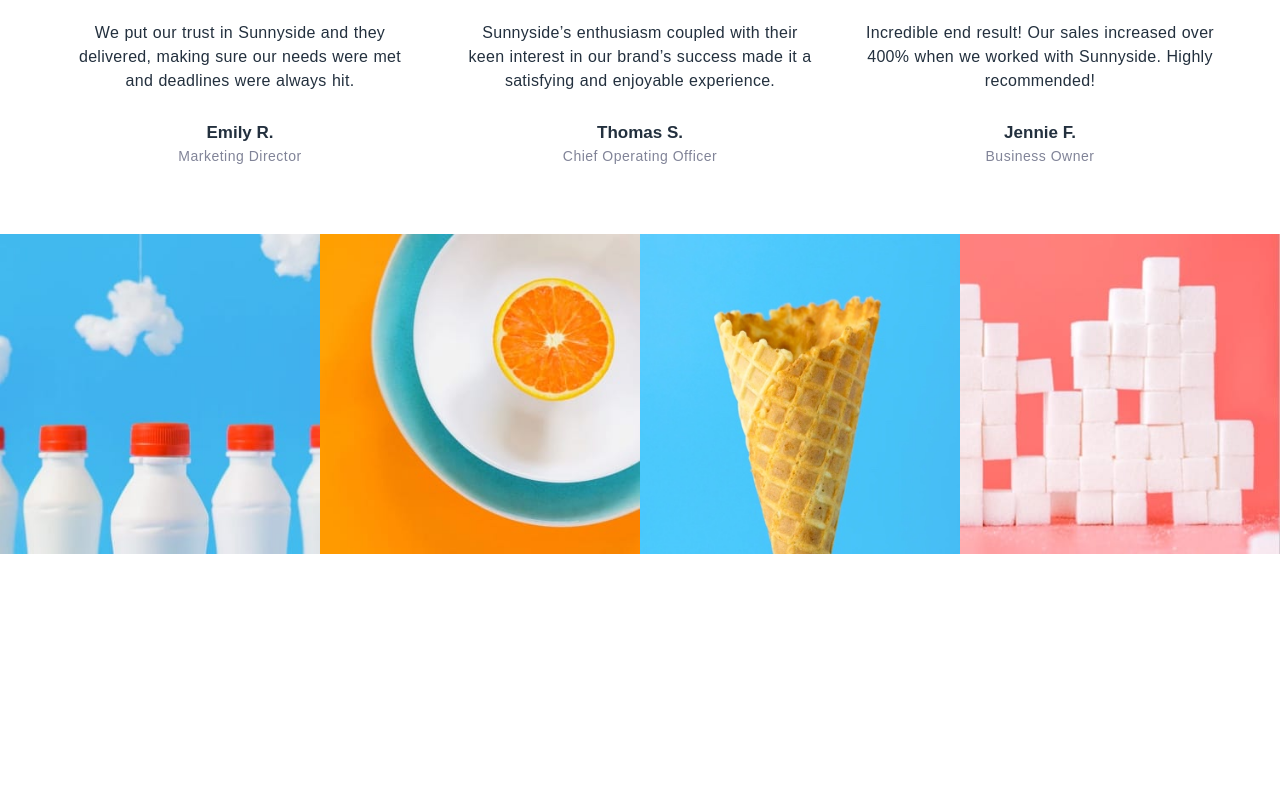
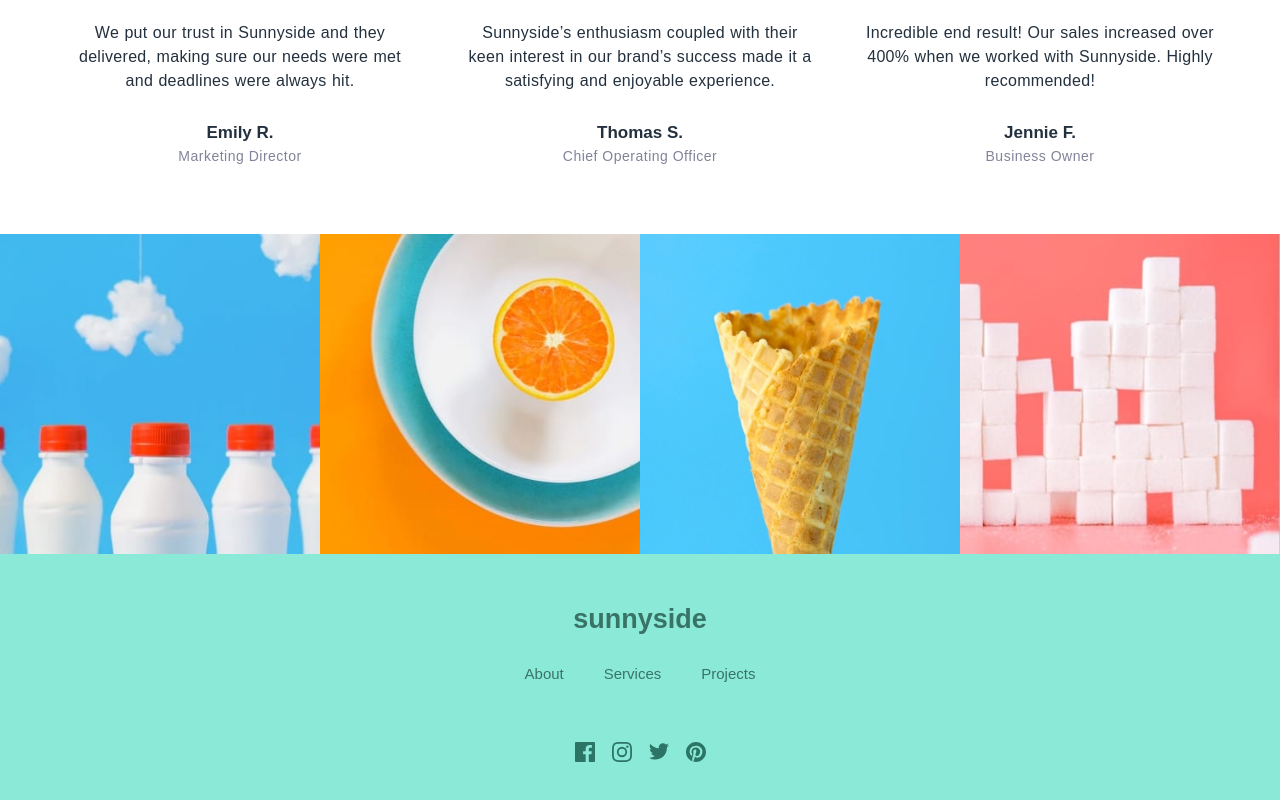
Before and after one commit to amirhossein-peyvand/sunnyside-agency-landing-page, a React (Vite) app: page / in a window 1280 px wide. Shown: the part 2551-3351 px from the top of the page. Before the commit the page ends 3105 px from the top, so only its background shows below. Built offline with nearby package versions, Linux system fonts and the light colour scheme.

Commit message:
Building Footer component

```diff
--- a/src/App.tsx
+++ b/src/App.tsx
@@ -1,3 +1,4 @@
+import Footer from "./components/Footer";
 import Header from "./components/Header";
 import MainArea from "./components/MainArea";
 
@@ -6,6 +7,7 @@ function App() {
     <>
       <Header />
       <MainArea />
+      <Footer />
     </>
   );
 }
--- /dev/null
+++ b/src/components/Footer.tsx
@@ -0,0 +1,42 @@
+import "../sass/Footer.scss";
+import facebook from "../assets/icon-facebook.svg";
+import instagram from "../assets/icon-instagram.svg";
+import pinterest from "../assets/icon-pinterest.svg";
+import twitter from "../assets/icon-twitter.svg";
+
+const Footer = () => {
+  return (
+    <footer className="footer">
+      <section className="top">
+        <h3>sunnyside</h3>
+        <ul>
+          <li>
+            <a href="#">About</a>
+          </li>
+          <li>
+            <a href="#">Services</a>
+          </li>
+          <li>
+            <a href="#">Projects</a>
+          </li>
+        </ul>
+      </section>
+      <ul className="socialMedia">
+        <li>
+          <img src={facebook} alt="facebook" />
+        </li>
+        <li>
+          <img src={instagram} alt="instagram" />
+        </li>
+        <li>
+          <img src={twitter} alt="twitter" />
+        </li>
+        <li>
+          <img src={pinterest} alt="pinterest" />
+        </li>
+      </ul>
+    </footer>
+  );
+};
+
+export default Footer;
--- a/src/index.css
+++ b/src/index.css
@@ -23,6 +23,14 @@ img {
   display: block;
 }
 
+ul {
+  list-style: none;
+}
+
+a {
+  text-decoration: none;
+}
+
 #root {
   width: 100%;
 }
--- /dev/null
+++ b/src/sass/Footer.scss
@@ -0,0 +1,125 @@
+@import "colors.scss";
+
+.footer {
+  min-width: 20rem;
+  display: flex;
+  flex-direction: column;
+  row-gap: 6rem;
+  align-items: center;
+  padding: 5rem 0;
+  background-color: hsl(168, 70%, 73%);
+
+  .top {
+    display: flex;
+    flex-direction: column;
+    row-gap: 3rem;
+    text-align: center;
+
+    h3 {
+      font-weight: 900;
+      font-size: 2rem;
+      color: $dark-desaturated-cyan;
+      opacity: 0.8;
+    }
+
+    ul {
+      display: flex;
+      align-items: center;
+      column-gap: 4rem;
+
+      li {
+        transition: all 0.2s;
+        a {
+          color: $dark-desaturated-cyan;
+          opacity: 0.8;
+        }
+      }
+
+      li:hover {
+        transform: scale(1.2);
+      }
+    }
+  }
+
+  .socialMedia {
+    display: flex;
+    column-gap: 1.7rem;
+    align-items: center;
+
+    img {
+      width: 1.5rem;
+      cursor: pointer;
+      transition: all 0.2s;
+    }
+
+    img:hover {
+      transform: scale(1.2);
+    }
+  }
+}
+
+@media screen and (min-width: 350px) {
+  .footer {
+    .top {
+      h3 {
+        font-size: 2.3rem;
+      }
+
+      ul {
+        li {
+          font-size: 1.3rem;
+        }
+      }
+    }
+
+    .socialMedia {
+      img {
+        width: 1.8rem;
+      }
+    }
+  }
+}
+
+@media screen and (min-width: 450px) {
+  .footer {
+    .top {
+      h3 {
+        font-size: 2.5rem;
+      }
+
+      ul {
+        li {
+          font-size: 1.5rem;
+        }
+      }
+    }
+
+    .socialMedia {
+      img {
+        width: 2rem;
+      }
+    }
+  }
+}
+
+@media screen and (min-width: 820px) {
+  .footer {
+    .top {
+      h3 {
+        font-size: 2.7rem;
+      }
+
+      ul {
+        li {
+          font-size: 1.5rem;
+        }
+      }
+    }
+
+    .socialMedia {
+      img {
+        width: 2rem;
+      }
+    }
+  }
+}
```
